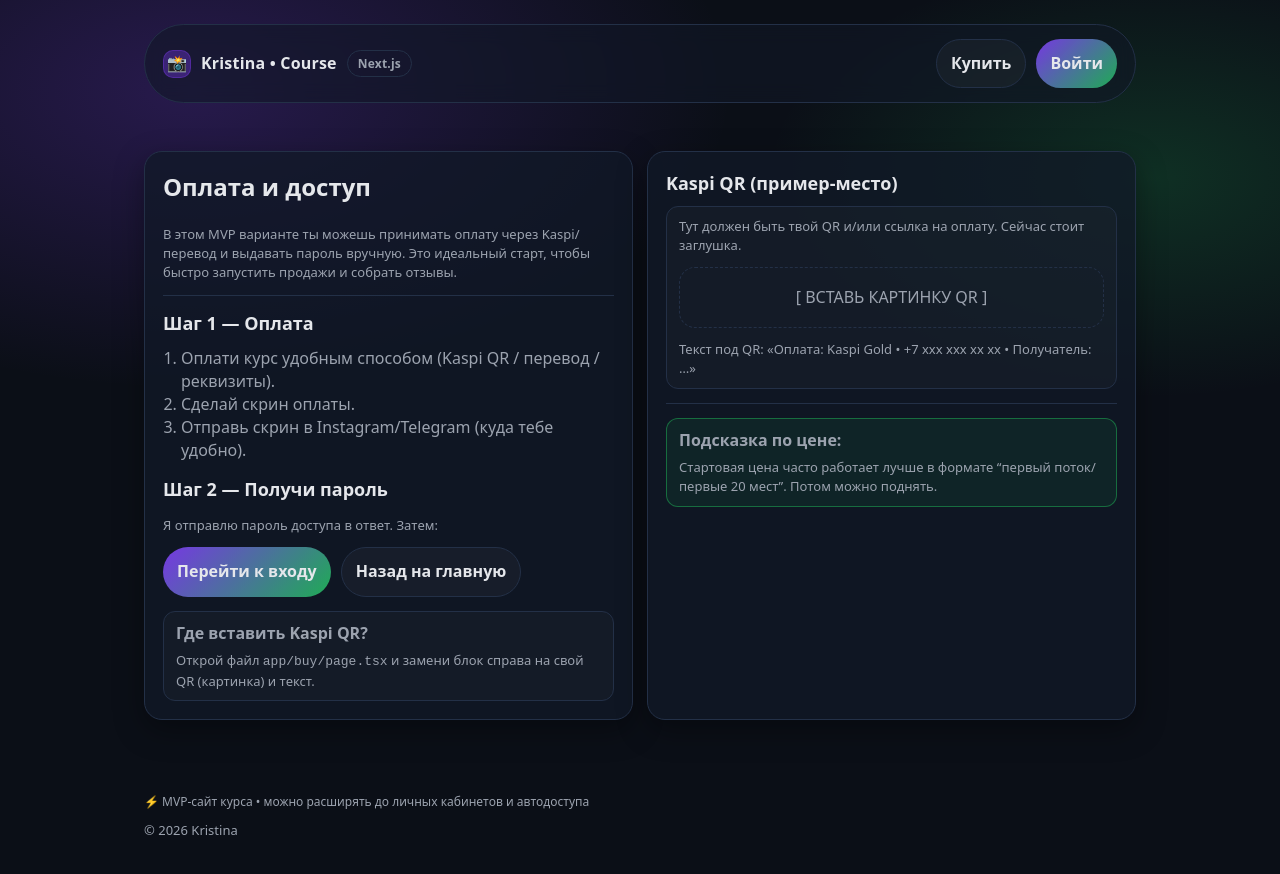
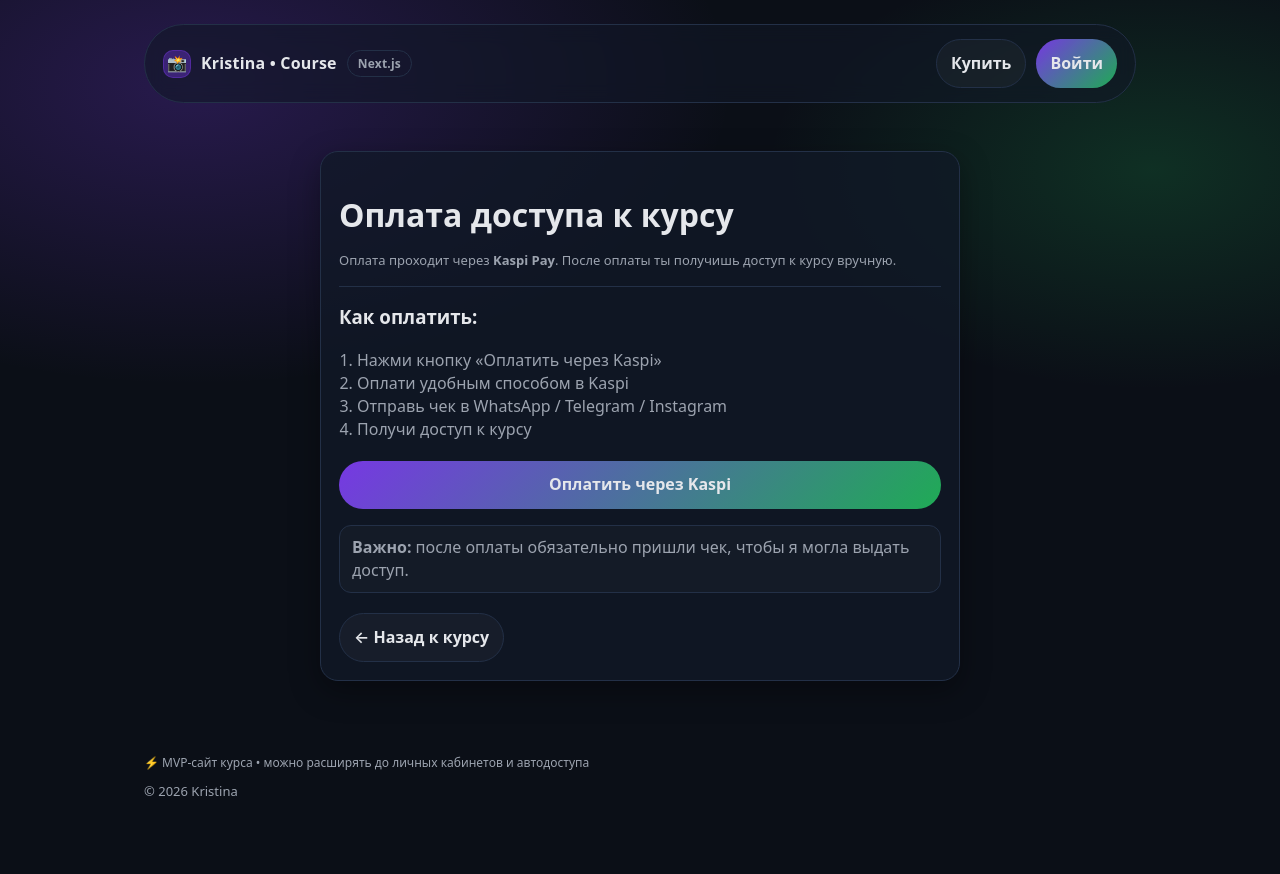
Before and after one commit to kristimslibreht-creator/photo-video-course-v2, a Next.js app: page /buy in a window 1280 px wide. Shown: the top 874 px of the page. After the commit the page ends 849 px from the top, so only its background shows below. Built offline with nearby package versions, Linux system fonts and the light colour scheme.

Commit message:
Update page.tsx

```diff
--- a/app/buy/page.tsx
+++ b/app/buy/page.tsx
@@ -1,77 +1,54 @@
 import Link from "next/link";
-import { Nav } from "../../components/Nav";
-import { Footer } from "../../components/Footer";
+import { Nav } from "@/components/Nav";
+import { Footer } from "@/components/Footer";
 
 export default function BuyPage() {
   return (
     <>
       <Nav />
+
       <div className="container">
-        <div className="grid2">
-          <div className="card">
-            <h2 style={{marginTop:0}}>Оплата и доступ</h2>
-            <p className="small">
-              В этом MVP варианте ты можешь принимать оплату через Kaspi/перевод и выдавать пароль вручную.
-              Это идеальный старт, чтобы быстро запустить продажи и собрать отзывы.
-            </p>
+        <div className="card" style={{ maxWidth: 640, margin: "0 auto" }}>
+          <h1 style={{ marginBottom: 12 }}>Оплата доступа к курсу</h1>
 
-            <hr className="sep" />
+          <p className="small" style={{ marginBottom: 16 }}>
+            Оплата проходит через <b>Kaspi Pay</b>.
+            После оплаты ты получишь доступ к курсу вручную.
+          </p>
 
-            <h3 className="sectionTitle">Шаг 1 — Оплата</h3>
-            <ol className="list">
-              <li>Оплати курс удобным способом (Kaspi QR / перевод / реквизиты).</li>
-              <li>Сделай скрин оплаты.</li>
-              <li>Отправь скрин в Instagram/Telegram (куда тебе удобно).</li>
-            </ol>
+          <hr className="sep" />
 
-            <h3 className="sectionTitle" style={{marginTop:14}}>Шаг 2 — Получи пароль</h3>
-            <p className="small">Я отправлю пароль доступа в ответ. Затем:</p>
-            <div className="btnRow">
-              <Link className="btn btnPrimary" href="/login">Перейти к входу</Link>
-              <Link className="btn" href="/">Назад на главную</Link>
-            </div>
+          <h3 style={{ marginTop: 16 }}>Как оплатить:</h3>
+          <ol className="list">
+            <li>Нажми кнопку «Оплатить через Kaspi»</li>
+            <li>Оплати удобным способом в Kaspi</li>
+            <li>Отправь чек в WhatsApp / Telegram / Instagram</li>
+            <li>Получи доступ к курсу</li>
+          </ol>
 
-            <div className="notice" style={{marginTop:14}}>
-              <b>Где вставить Kaspi QR?</b>
-              <div className="small" style={{marginTop:6}}>
-                Открой файл <code>app/buy/page.tsx</code> и замени блок справа на свой QR (картинка) и текст.
-              </div>
-            </div>
+          <a
+            href="https://pay.kaspi.kz/pay/xntcgaoj"
+            target="_blank"
+            rel="noopener noreferrer"
+            className="btn btnPrimary"
+            style={{ display: "block", textAlign: "center", marginTop: 20 }}
+          >
+            Оплатить через Kaspi
+          </a>
+
+          <div className="notice" style={{ marginTop: 16 }}>
+            <b>Важно:</b> после оплаты обязательно пришли чек,
+            чтобы я могла выдать доступ.
           </div>
 
-          <div className="card">
-            <h3 className="sectionTitle">Kaspi QR (пример-место)</h3>
-            <div className="notice">
-              <div className="small">
-                Тут должен быть твой QR и/или ссылка на оплату. Сейчас стоит заглушка.
-              </div>
-              <div style={{
-                marginTop:12,
-                border:"1px dashed var(--line)",
-                borderRadius:16,
-                padding:18,
-                textAlign:"center",
-                color:"var(--muted)"
-              }}>
-                [ ВСТАВЬ КАРТИНКУ QR ]
-              </div>
-              <div className="small" style={{marginTop:12}}>
-                Текст под QR: «Оплата: Kaspi Gold • +7 xxx xxx xx xx • Получатель: …»
-              </div>
-            </div>
-
-            <hr className="sep" />
-
-            <div className="notice noticeOk">
-              <b>Подсказка по цене:</b>
-              <div className="small" style={{marginTop:6}}>
-                Стартовая цена часто работает лучше в формате “первый поток/первые 20 мест”.
-                Потом можно поднять.
-              </div>
-            </div>
+          <div style={{ marginTop: 20 }}>
+            <Link href="/course" className="btn btnGhost">
+              ← Назад к курсу
+            </Link>
           </div>
         </div>
       </div>
+
       <Footer />
     </>
   );
```
